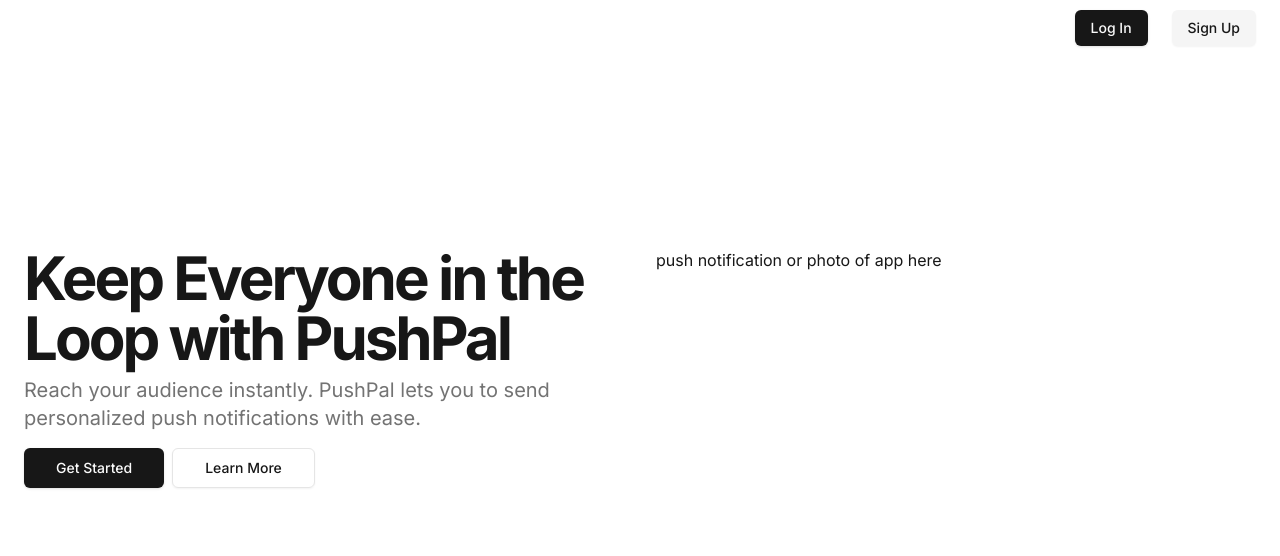
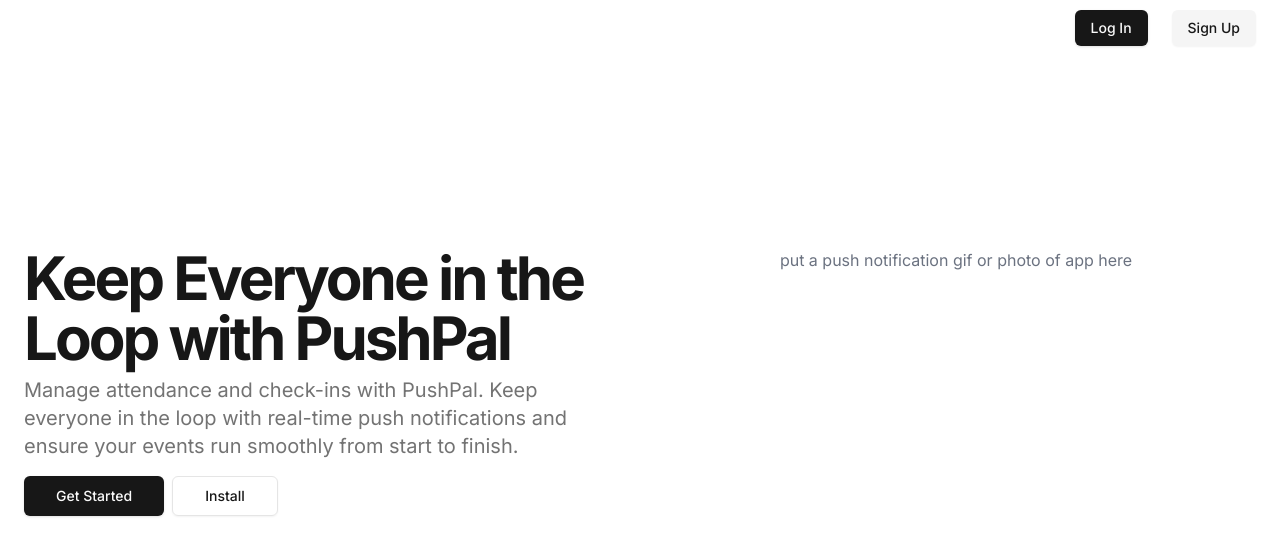
Before and after one commit to torfoes/pushpal, a Next.js app in the folder frontend/: page / in a window 1280 px wide. Shown: the top 556 px of the page. Built offline with nearby package versions, Linux system fonts and the light colour scheme; no server answers.

Commit message:
example getting data from backending using JWT

```diff
--- a/frontend/src/app/page.tsx
+++ b/frontend/src/app/page.tsx
@@ -4,7 +4,7 @@ import Link from "next/link";
 const Page = () => {
     return (
         <main className="flex-1">
-            <section className="w-full py-12 md:py-24 lg:py-32 xl:py-48">
+            <section className="w-full min-h-screen flex justify-center py-12 md:py-24 lg:py-32 xl:py-48">
                 <div className="container px-4 md:px-6">
                     <div className="grid gap-6 lg:grid-cols-[1fr_400px] lg:gap-12 xl:grid-cols-[1fr_600px]">
                         <div className="flex flex-col justify-center space-y-4">
@@ -13,29 +13,30 @@ const Page = () => {
                                     Keep Everyone in the Loop with PushPal
                                 </h1>
                                 <p className="max-w-[600px] text-muted-foreground md:text-xl">
-                                    Reach your audience instantly. PushPal lets you to send personalized push notifications with ease.
+                                    Manage attendance and check-ins with PushPal. Keep everyone in the loop with real-time push notifications and ensure your events run smoothly from start to finish.
                                 </p>
-
                             </div>
                             <div className="flex flex-col gap-2 min-[400px]:flex-row">
                                 <Link
                                     className="inline-flex h-10 items-center justify-center rounded-md bg-primary px-8 text-sm font-medium text-primary-foreground shadow transition-colors hover:bg-primary/90 focus-visible:outline-none focus-visible:ring-1 focus-visible:ring-ring disabled:pointer-events-none disabled:opacity-50"
-                                    href="#"
+                                    href="./login"
                                 >
                                     Get Started
                                 </Link>
                                 <Link
                                     className="inline-flex h-10 items-center justify-center rounded-md border border-input bg-background px-8 text-sm font-medium shadow-sm transition-colors hover:bg-accent hover:text-accent-foreground focus-visible:outline-none focus-visible:ring-1 focus-visible:ring-ring disabled:pointer-events-none disabled:opacity-50"
-                                    href="#"
+                                    href="./install"
                                 >
-                                    Learn More
+                                    Install
                                 </Link>
                             </div>
                         </div>
 
-                        <>
-                            push notification or photo of app here
-                        </>
+                        <div className="flex justify-center">
+                            <div className="text-center text-gray-500">
+                                put a push notification gif or photo of app here
+                            </div>
+                        </div>
 
                     </div>
                 </div>
--- a/frontend/src/app/users/page.tsx
+++ b/frontend/src/app/users/page.tsx
@@ -1,19 +1,24 @@
 import React from 'react';
-import {columns} from "@/app/users/columns";
+import { columns, User } from "@/app/users/columns";
 import {DataTable} from "@/app/users/data-table";
+import { cookies } from 'next/headers'
+import {redirect} from "next/navigation";
 
-type User = {
-    id: string;
-    name: string;
-    email: string;
-    uin: string;
-    status: "active" | "inactive";
-};
 
-async function getData(): Promise<User[]> {
+async function getUsers(): Promise<User[]> {
+    const cookieStore = cookies()
+
+    const sessionToken = cookieStore.get('authjs.session-token')?.value;
+
+    if (!sessionToken) {
+        redirect('./login')
+    }
+    // console.log(sessionToken);
+
     const res = await fetch('http://localhost:3000/users', {
         method: 'GET',
         headers: {
+            'Authorization': `Bearer ${sessionToken}`,
             'Content-Type': 'application/json',
         },
         cache: 'no-store',
@@ -27,14 +32,12 @@ async function getData(): Promise<User[]> {
 }
 
 const Page = async () => {
-    const users = await getData()
-    // console.log(users);
+    const users = await getUsers()
 
     return (
         <div>
             <h1>Users List</h1>
             <ul>
-
                 <DataTable columns={columns} data={users}/>
             </ul>
         </div>
```
